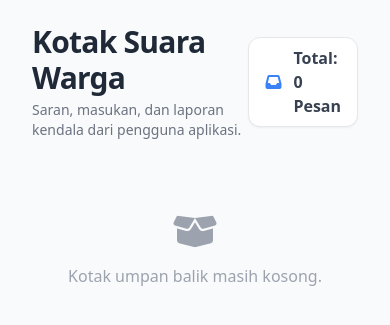
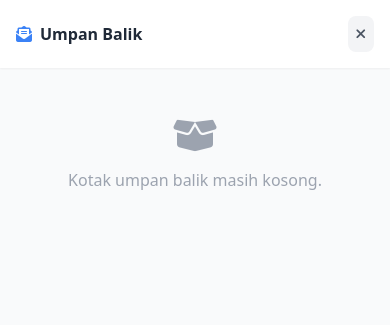
Before and after one commit to Royyy987/hydrowatch-siagatech, a Django app: page /operator/feedback/ in a window 390 px wide. Shown: the top 325 px of the page. Run offline with Django 5.2, Linux system fonts and the light colour scheme; the visitor is signed in with stand-in values (Sample User, id 1); data that the repository does not hold is empty; parts of the project's set-up code (start-up, migrations or seed data) failed here and were passed over; some libraries are stand-ins or nearby versions.

Commit message:
fix: add missing mobile navbar to feedback dashboard to prevent user lock-in on small screens

```diff
--- a/maps/templates/maps/daftar_feedback.html
+++ b/maps/templates/maps/daftar_feedback.html
@@ -51,14 +51,19 @@
     </aside>
 
     <main class="flex-1 flex flex-col h-full w-full overflow-hidden">
-        <header class="px-8 py-6 bg-transparent z-10 flex items-center justify-between">
+
+        <div class="md:hidden flex items-center justify-between p-4 bg-white dark:bg-gray-800 shadow-sm z-30">
+            <h1 class="font-bold text-gray-800 dark:text-white flex items-center gap-2">
+                <i class="fa-solid fa-envelope-open-text text-blue-500"></i> Umpan Balik
+            </h1>
+            <a href="{% url 'dashboard' %}" class="bg-gray-100 dark:bg-gray-700 text-gray-600 dark:text-gray-300 p-2 rounded-lg text-sm">
+                <i class="fa-solid fa-xmark"></i>
+            </a>
+        </div>
+        <header class="hidden md:flex px-8 py-6 bg-transparent z-10 items-center justify-between">
             <div>
                 <h1 class="text-3xl font-black text-gray-800 dark:text-white tracking-tight">Kotak Suara Warga</h1>
                 <p class="text-sm text-gray-500 dark:text-gray-400 mt-1">Saran, masukan, dan laporan kendala dari pengguna aplikasi.</p>
-            </div>
-            <div class="bg-white dark:bg-gray-800 shadow-sm border border-gray-200 dark:border-gray-700 px-4 py-2 rounded-xl flex items-center gap-3">
-                <i class="fa-solid fa-inbox text-blue-500"></i>
-                <span class="font-bold text-gray-700 dark:text-gray-200">Total: {{ feedbacks|length }} Pesan</span>
             </div>
         </header>
 
```
